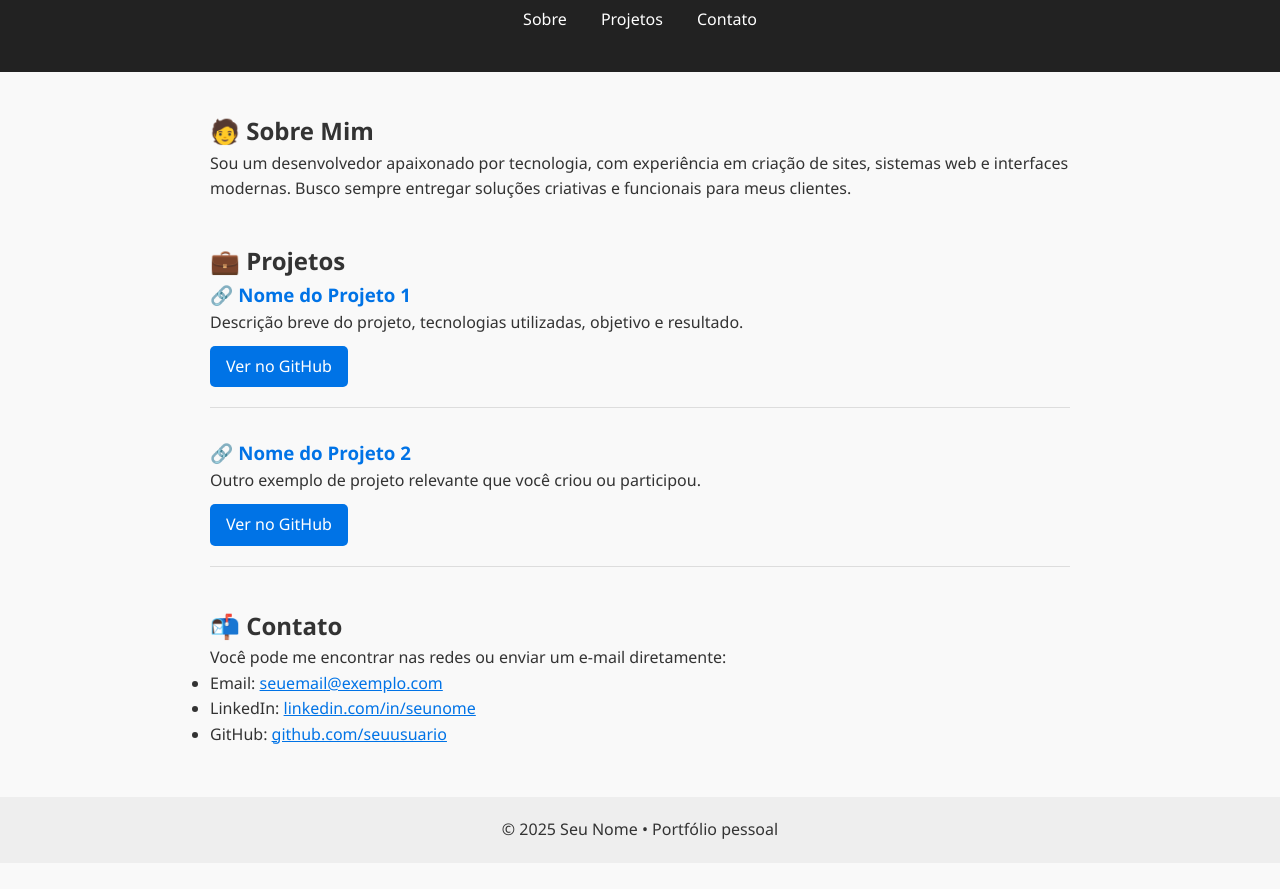
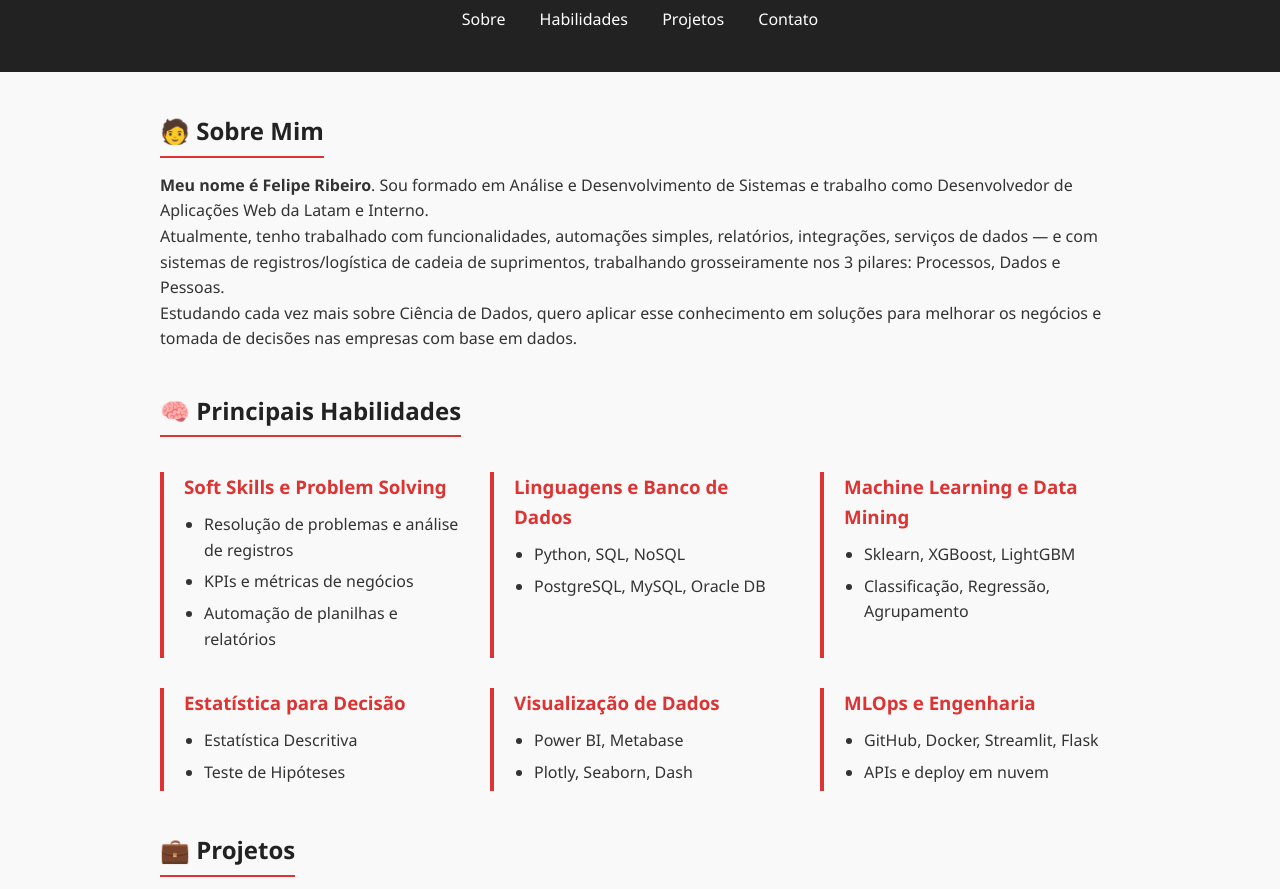
Before and after one commit to Filipe-Ambrozio/filiepeambrozio.github.io, a plain HTML site: page index.html in a window 1280 px wide. Shown: the part 130-1019 px from the top of the page. Before the commit the page ends 993 px from the top, so only its background shows below. Drawn offline with Linux system fonts and the light colour scheme.

Commit message:
Atualizar o index.html - nova ui
Nova interface

```diff
--- a/index.html
+++ b/index.html
@@ -3,7 +3,7 @@
 <head>
     <meta charset="UTF-8">
     <meta name="viewport" content="width=device-width, initial-scale=1.0">
-    <title>Portfólio | Seu Nome</title>
+    <title>Portfólio | Felipe Ribeiro</title>
     <style>
         * {
             margin: 0;
@@ -41,9 +41,34 @@
         }
 
         section {
-            max-width: 900px;
+            max-width: 1000px;
             margin: 40px auto;
             padding: 0 20px;
+        }
+
+        h2 {
+            color: #222;
+            margin-bottom: 15px;
+            border-bottom: 2px solid #d33;
+            display: inline-block;
+            padding-bottom: 5px;
+        }
+
+        .skills-grid {
+            display: grid;
+            grid-template-columns: repeat(auto-fit, minmax(300px, 1fr));
+            gap: 30px;
+            margin-top: 20px;
+        }
+
+        .skill-box {
+            border-left: 4px solid #d33;
+            padding-left: 20px;
+        }
+
+        .skill-box h3 {
+            color: #d33;
+            margin-bottom: 10px;
         }
 
         .projeto {
@@ -80,15 +105,24 @@
         .botao:hover {
             background-color: #005bb5;
         }
+
+        ul {
+            padding-left: 20px;
+        }
+
+        ul li {
+            margin-bottom: 6px;
+        }
     </style>
 </head>
 <body>
 
 <header>
-    <h1>Seu Nome</h1>
-    <p>Desenvolvedor Web | Designer | Freelancer</p>
+    <h1>Felipe Ribeiro</h1>
+    <p>Desenvolvedor Web | Cientista de Dados | Freelancer</p>
     <nav>
         <a href="#sobre">Sobre</a>
+        <a href="#habilidades">Habilidades</a>
         <a href="#projetos">Projetos</a>
         <a href="#contato">Contato</a>
     </nav>
@@ -96,7 +130,58 @@
 
 <section id="sobre">
     <h2>🧑 Sobre Mim</h2>
-    <p>Sou um desenvolvedor apaixonado por tecnologia, com experiência em criação de sites, sistemas web e interfaces modernas. Busco sempre entregar soluções criativas e funcionais para meus clientes.</p>
+    <p><strong>Meu nome é Felipe Ribeiro</strong>. Sou formado em Análise e Desenvolvimento de Sistemas e trabalho como Desenvolvedor de Aplicações Web da Latam e Interno.</p>
+    <p>Atualmente, tenho trabalhado com funcionalidades, automações simples, relatórios, integrações, serviços de dados — e com sistemas de registros/logística de cadeia de suprimentos, trabalhando grosseiramente nos 3 pilares: Processos, Dados e Pessoas.</p>
+    <p>Estudando cada vez mais sobre Ciência de Dados, quero aplicar esse conhecimento em soluções para melhorar os negócios e tomada de decisões nas empresas com base em dados.</p>
+</section>
+
+<section id="habilidades">
+    <h2>🧠 Principais Habilidades</h2>
+    <div class="skills-grid">
+        <div class="skill-box">
+            <h3>Soft Skills e Problem Solving</h3>
+            <ul>
+                <li>Resolução de problemas e análise de registros</li>
+                <li>KPIs e métricas de negócios</li>
+                <li>Automação de planilhas e relatórios</li>
+            </ul>
+        </div>
+        <div class="skill-box">
+            <h3>Linguagens e Banco de Dados</h3>
+            <ul>
+                <li>Python, SQL, NoSQL</li>
+                <li>PostgreSQL, MySQL, Oracle DB</li>
+            </ul>
+        </div>
+        <div class="skill-box">
+            <h3>Machine Learning e Data Mining</h3>
+            <ul>
+                <li>Sklearn, XGBoost, LightGBM</li>
+                <li>Classificação, Regressão, Agrupamento</li>
+            </ul>
+        </div>
+        <div class="skill-box">
+            <h3>Estatística para Decisão</h3>
+            <ul>
+                <li>Estatística Descritiva</li>
+                <li>Teste de Hipóteses</li>
+            </ul>
+        </div>
+        <div class="skill-box">
+            <h3>Visualização de Dados</h3>
+            <ul>
+                <li>Power BI, Metabase</li>
+                <li>Plotly, Seaborn, Dash</li>
+            </ul>
+        </div>
+        <div class="skill-box">
+            <h3>MLOps e Engenharia</h3>
+            <ul>
+                <li>GitHub, Docker, Streamlit, Flask</li>
+                <li>APIs e deploy em nuvem</li>
+            </ul>
+        </div>
+    </div>
 </section>
 
 <section id="projetos">
@@ -113,22 +198,20 @@
         <p>Outro exemplo de projeto relevante que você criou ou participou.</p>
         <a class="botao" href="https://github.com/seuusuario/projeto2" target="_blank">Ver no GitHub</a>
     </div>
-
-    <!-- Adicione mais projetos conforme desejar -->
 </section>
 
 <section id="contato">
     <h2>📬 Contato</h2>
     <p>Você pode me encontrar nas redes ou enviar um e-mail diretamente:</p>
     <ul>
-        <li>Email: <a href="mailto:seuemail@exemplo.com">seuemail@exemplo.com</a></li>
+        <li>Email: <a href="mailto:felipe@email.com">felipe@email.com</a></li>
         <li>LinkedIn: <a href="https://linkedin.com/in/seunome" target="_blank">linkedin.com/in/seunome</a></li>
         <li>GitHub: <a href="https://github.com/seuusuario" target="_blank">github.com/seuusuario</a></li>
     </ul>
 </section>
 
 <footer>
-    <p>© 2025 Seu Nome • Portfólio pessoal</p>
+    <p>© 2025 Felipe Ribeiro • Portfólio pessoal</p>
 </footer>
 
 </body>
```
